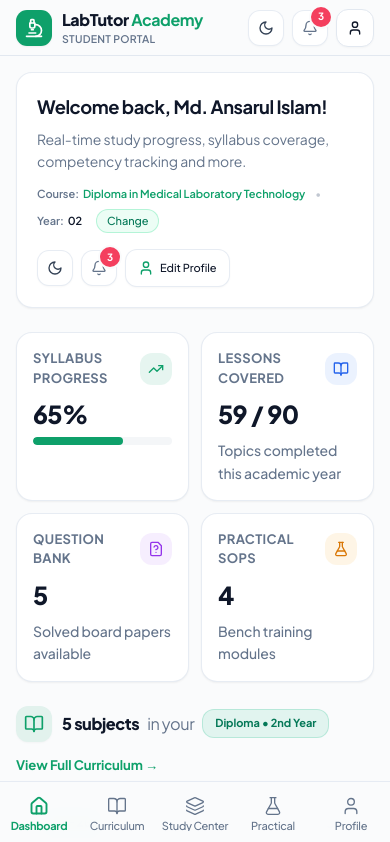
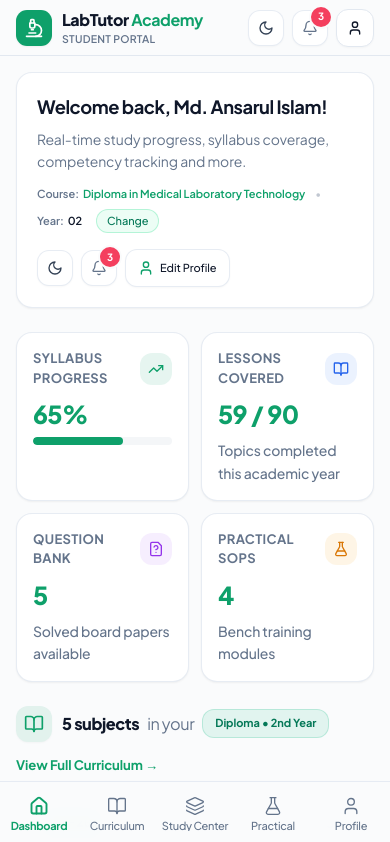
Before and after one commit to ansarulanisgit/medical-laboratory-technology-lms-system, a Next.js app: page /student in a window 390 px wide. Shown: the top 842 px of the page. Built offline with nearby package versions, Linux system fonts and the light colour scheme.

Commit message:
Update dashboard KPI numbers to primary color and subtexts to 14px font size

```diff
--- a/src/app/student/page.tsx
+++ b/src/app/student/page.tsx
@@ -453,24 +453,24 @@ export default function StudentDashboardPage() {
               <span className="text-[13px] sm:text-sm font-bold text-muted-foreground uppercase tracking-wide block mb-1">
                 Total Enrolled Students
               </span>
-              <div className="text-3xl sm:text-4xl font-extrabold text-foreground tracking-tight">{studentCount}</div>
-              <p className="text-sm md:text-base font-medium text-muted-foreground mt-1">Across 4 Diploma & B.Sc. Years</p>
+              <div className="text-3xl sm:text-4xl font-extrabold text-primary tracking-tight">{studentCount}</div>
+              <p className="text-[14px] font-medium text-muted-foreground mt-1">Across 4 Diploma & B.Sc. Years</p>
             </Card>
 
             <Card className="p-4 sm:p-5 rounded-2xl border-border/80 bg-card shadow-xs">
               <span className="text-[13px] sm:text-sm font-bold text-muted-foreground uppercase tracking-wide block mb-1">
                 Practical SOP Protocols
               </span>
-              <div className="text-3xl sm:text-4xl font-extrabold text-foreground tracking-tight">{safePracticals.length}</div>
-              <p className="text-sm md:text-base font-medium text-muted-foreground mt-1">All Clinical Laboratory Disciplines</p>
+              <div className="text-3xl sm:text-4xl font-extrabold text-primary tracking-tight">{safePracticals.length}</div>
+              <p className="text-[14px] font-medium text-muted-foreground mt-1">All Clinical Laboratory Disciplines</p>
             </Card>
 
             <Card className="p-4 sm:p-5 rounded-2xl border-border/80 bg-card shadow-xs">
               <span className="text-[13px] sm:text-sm font-bold text-muted-foreground uppercase tracking-wide block mb-1">
                 Active Job Postings
               </span>
-              <div className="text-3xl sm:text-4xl font-extrabold text-foreground tracking-tight">{safeJobs.filter((j) => j?.isActive).length}</div>
-              <p className="text-sm md:text-base font-medium text-muted-foreground mt-1">Hospital & Diagnostic Opportunities</p>
+              <div className="text-3xl sm:text-4xl font-extrabold text-primary tracking-tight">{safeJobs.filter((j) => j?.isActive).length}</div>
+              <p className="text-[14px] font-medium text-muted-foreground mt-1">Hospital & Diagnostic Opportunities</p>
             </Card>
           </div>
 
@@ -509,32 +509,32 @@ export default function StudentDashboardPage() {
               <span className="text-[13px] sm:text-sm font-bold text-muted-foreground uppercase tracking-wide block mb-1">
                 Question Bank Papers
               </span>
-              <div className="text-3xl sm:text-4xl font-extrabold text-foreground tracking-tight">{safeQuestions.length}</div>
-              <p className="text-sm md:text-base font-medium text-muted-foreground mt-1">Official faculty papers with solutions</p>
+              <div className="text-3xl sm:text-4xl font-extrabold text-primary tracking-tight">{safeQuestions.length}</div>
+              <p className="text-[14px] font-medium text-muted-foreground mt-1">Official faculty papers with solutions</p>
             </Card>
 
             <Card className="p-4 sm:p-5 rounded-2xl border-border/80 bg-card shadow-xs">
               <span className="text-[13px] sm:text-sm font-bold text-muted-foreground uppercase tracking-wide block mb-1">
                 Practical SOP Guides
               </span>
-              <div className="text-3xl sm:text-4xl font-extrabold text-foreground tracking-tight">{safePracticals.length}</div>
-              <p className="text-sm md:text-base font-medium text-muted-foreground mt-1">Step-by-step diagnostic procedures</p>
+              <div className="text-3xl sm:text-4xl font-extrabold text-primary tracking-tight">{safePracticals.length}</div>
+              <p className="text-[14px] font-medium text-muted-foreground mt-1">Step-by-step diagnostic procedures</p>
             </Card>
 
             <Card className="p-4 sm:p-5 rounded-2xl border-border/80 bg-card shadow-xs">
               <span className="text-[13px] sm:text-sm font-bold text-muted-foreground uppercase tracking-wide block mb-1">
                 Clinical Inquiries
               </span>
-              <div className="text-3xl sm:text-4xl font-extrabold text-foreground tracking-tight">14</div>
-              <p className="text-sm md:text-base font-medium text-muted-foreground mt-1">Study Center & Practical Q&A queries</p>
+              <div className="text-3xl sm:text-4xl font-extrabold text-primary tracking-tight">14</div>
+              <p className="text-[14px] font-medium text-muted-foreground mt-1">Study Center & Practical Q&A queries</p>
             </Card>
 
             <Card className="p-4 sm:p-5 rounded-2xl border-border/80 bg-card shadow-xs">
               <span className="text-[13px] sm:text-sm font-bold text-muted-foreground uppercase tracking-wide block mb-1">
                 Active Job Offers
               </span>
-              <div className="text-3xl sm:text-4xl font-extrabold text-foreground tracking-tight">{safeJobs.length}</div>
-              <p className="text-sm md:text-base font-medium text-muted-foreground mt-1">Shared with graduating trainees</p>
+              <div className="text-3xl sm:text-4xl font-extrabold text-primary tracking-tight">{safeJobs.length}</div>
+              <p className="text-[14px] font-medium text-muted-foreground mt-1">Shared with graduating trainees</p>
             </Card>
           </div>
 
@@ -579,7 +579,7 @@ export default function StudentDashboardPage() {
                 </div>
               </div>
               <div className="space-y-1">
-                <div className="text-3xl sm:text-4xl font-extrabold text-foreground tracking-tight">{avgProgress}%</div>
+                <div className="text-3xl sm:text-4xl font-extrabold text-primary tracking-tight">{avgProgress}%</div>
                 <div className="w-full bg-muted rounded-full h-2 overflow-hidden mt-2">
                   <div
                     className="bg-primary h-full transition-all duration-500 rounded-full"
@@ -599,10 +599,10 @@ export default function StudentDashboardPage() {
                 </div>
               </div>
               <div className="space-y-1">
-                <div className="text-3xl sm:text-4xl font-extrabold text-foreground tracking-tight">
+                <div className="text-3xl sm:text-4xl font-extrabold text-primary tracking-tight">
                   {completedLessons} / {totalLessons}
                 </div>
-                <p className="text-sm md:text-base font-medium text-muted-foreground leading-snug pt-0.5">
+                <p className="text-[14px] font-medium text-muted-foreground leading-snug pt-0.5">
                   Topics completed this academic year
                 </p>
               </div>
@@ -618,8 +618,8 @@ export default function StudentDashboardPage() {
                 </div>
               </div>
               <div className="space-y-1">
-                <div className="text-3xl sm:text-4xl font-extrabold text-foreground tracking-tight">{safeQuestions.length}</div>
-                <p className="text-sm md:text-base font-medium text-muted-foreground leading-snug pt-0.5">
+                <div className="text-3xl sm:text-4xl font-extrabold text-primary tracking-tight">{safeQuestions.length}</div>
+                <p className="text-[14px] font-medium text-muted-foreground leading-snug pt-0.5">
                   Solved board papers available
                 </p>
               </div>
@@ -635,8 +635,8 @@ export default function StudentDashboardPage() {
                 </div>
               </div>
               <div className="space-y-1">
-                <div className="text-3xl sm:text-4xl font-extrabold text-foreground tracking-tight">{safePracticals.length}</div>
-                <p className="text-sm md:text-base font-medium text-muted-foreground leading-snug pt-0.5">
+                <div className="text-3xl sm:text-4xl font-extrabold text-primary tracking-tight">{safePracticals.length}</div>
+                <p className="text-[14px] font-medium text-muted-foreground leading-snug pt-0.5">
                   Bench training modules
                 </p>
               </div>
```
